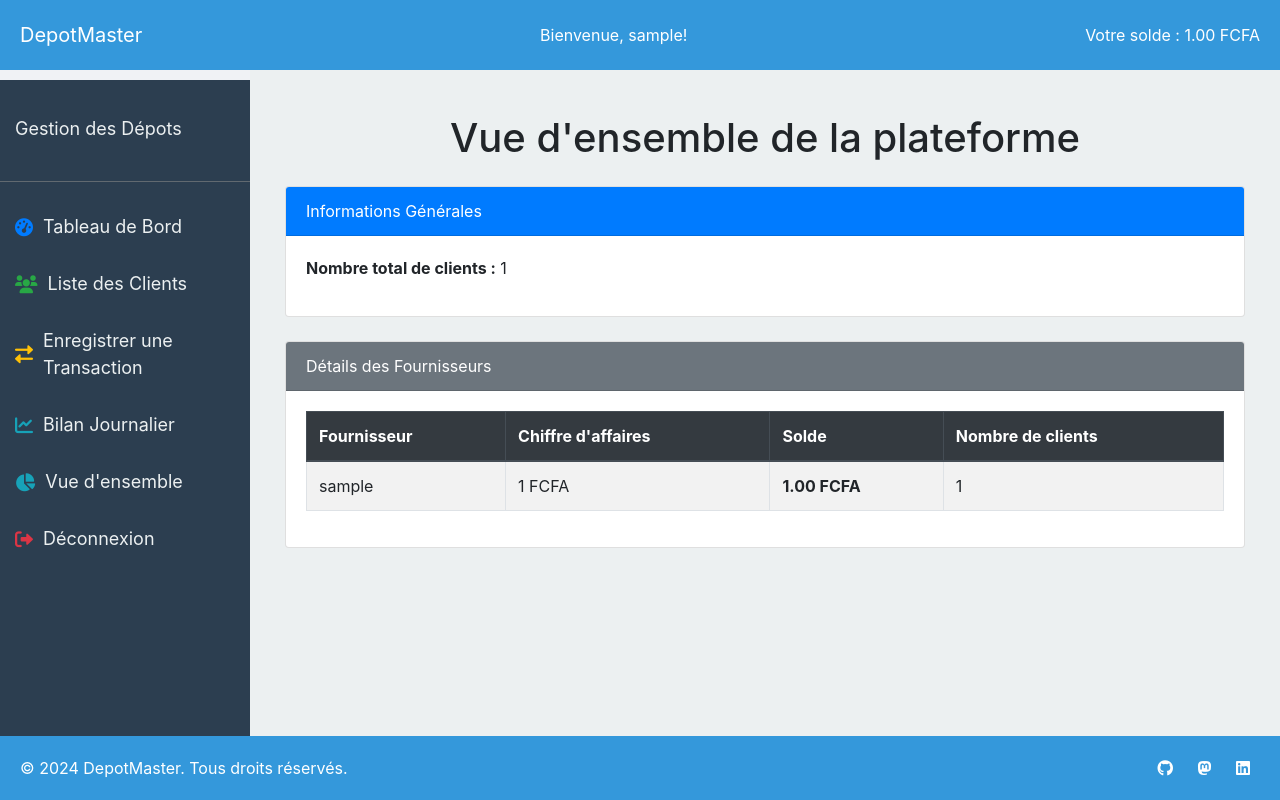
After one commit to HamaBarhamou/gestion_depots, a Django app: page /admin-dashboard/ in a window 1280 px wide. The commit adds this page. Run offline with Django 5.2, Linux system fonts and the light colour scheme; a user stored in the database is signed in; tables that the repository leaves empty hold one stand-in row (values such as "Sample post"); some libraries are stand-ins or nearby versions.

Commit message:
Ajout de la vue d'ensemble pour les super utilisateurs
- Création d'une nouvelle vue vue_ensemble pour afficher les informations pertinentes de la plateforme aux super utilisateurs
- Ajout d'une URL pour cette vue dans urls.py
- Création d'un template vue_ensemble.html pour afficher les informations
- Modification du template base.html pour inclure un lien vers cette vue pour les super utilisateurs
- Mise à jour du décorateur role_required pour inclure la vérification des super utilisateurs

```diff
--- a/comptes/decorators.py
+++ b/comptes/decorators.py
@@ -4,7 +4,7 @@ from django.shortcuts import redirect
 from functools import wraps
 
 
-def role_required(role):
+""" def role_required(role):
     def decorator(view_func):
         @wraps(view_func)
         def _wrapped_view(request, *args, **kwargs):
@@ -16,4 +16,27 @@ def role_required(role):
 
         return _wrapped_view
 
+    return decorator """
+
+
+def is_superuser(user):
+    return user.is_superuser
+
+
+def role_required(role):
+    def decorator(view_func):
+        @wraps(view_func)
+        def _wrapped_view(request, *args, **kwargs):
+            if not request.user.is_authenticated:
+                return redirect("login")
+            if role == "superuser" and not is_superuser(request.user):
+                raise PermissionDenied
+            if role != "superuser" and (
+                not hasattr(request.user, "role") or request.user.role != role
+            ):
+                raise PermissionDenied
+            return view_func(request, *args, **kwargs)
+
+        return _wrapped_view
+
     return decorator
--- a/comptes/views.py
+++ b/comptes/views.py
@@ -1,5 +1,5 @@
 from django.shortcuts import render, redirect, get_object_or_404
-from .models import Client
+from .models import Client, CustomUser
 from .forms import ClientForm
 from transactions.models import Transaction
 from django.contrib.auth.decorators import login_required
@@ -132,3 +132,35 @@ def ajouter_client(request):
     else:
         form = ClientForm()
     return render(request, "comptes/ajouter_client.html", {"form": form})
+
+
+@login_required
+@role_required("superuser")
+def vue_ensemble(request):
+    fournisseurs = CustomUser.objects.filter(role="fournisseur")
+    nombre_clients = Client.objects.count()
+
+    fournisseurs_info = []
+    for fournisseur in fournisseurs:
+        chiffre_affaires = (
+            Transaction.objects.filter(
+                client__fournisseur=fournisseur, type_transaction="DEPOT"
+            ).aggregate(Sum("montant"))["montant__sum"]
+            or 0
+        )
+        nombre_clients_fournisseur = Client.objects.filter(
+            fournisseur=fournisseur
+        ).count()
+        fournisseurs_info.append(
+            {
+                "fournisseur": fournisseur,
+                "chiffre_affaires": chiffre_affaires,
+                "nombre_clients": nombre_clients_fournisseur,
+            }
+        )
+
+    context = {
+        "fournisseurs_info": fournisseurs_info,
+        "nombre_clients": nombre_clients,
+    }
+    return render(request, "admin/vue_ensemble.html", context)
--- a/conf/urls.py
+++ b/conf/urls.py
@@ -53,4 +53,5 @@ urlpatterns = [
         name="logout",
     ),
     path("client-search/", comptes_views.client_search, name="client_search"),
+    path("admin-dashboard/", comptes_views.vue_ensemble, name="vue_ensemble"),
 ]
--- /dev/null
+++ b/templates/admin/vue_ensemble.html
@@ -0,0 +1,45 @@
+{% extends 'base.html' %}
+
+{% block title %}Vue d'ensemble de la plateforme{% endblock %}
+
+{% block content %}
+<div class="container mt-4">
+    <h1 class="mb-4 text-center">Vue d'ensemble de la plateforme</h1>
+    <div class="card mb-4">
+        <div class="card-header bg-primary text-white">
+            Informations Générales
+        </div>
+        <div class="card-body">
+            <p><strong>Nombre total de clients :</strong> {{ nombre_clients }}</p>
+        </div>
+    </div>
+
+    <div class="card">
+        <div class="card-header bg-secondary text-white">
+            Détails des Fournisseurs
+        </div>
+        <div class="card-body">
+            <table class="table table-bordered table-striped">
+                <thead class="thead-dark">
+                    <tr>
+                        <th>Fournisseur</th>
+                        <th>Chiffre d'affaires</th>
+                        <th>Solde</th>
+                        <th>Nombre de clients</th>
+                    </tr>
+                </thead>
+                <tbody>
+                    {% for info in fournisseurs_info %}
+                    <tr>
+                        <td>{{ info.fournisseur.username }}</td>
+                        <td>{{ info.chiffre_affaires }} FCFA</td>
+                        <th>{{ info.fournisseur.solde }} FCFA</th>
+                        <td>{{ info.nombre_clients }}</td>
+                    </tr>
+                    {% endfor %}
+                </tbody>
+            </table>
+        </div>
+    </div>
+</div>
+{% endblock %}
--- a/templates/base.html
+++ b/templates/base.html
@@ -109,6 +109,9 @@
                 <a href="{% url 'enregistrer_transaction' %}"><i class="fas fa-exchange-alt text-warning"></i> Enregistrer une Transaction</a>
                 <a href="{% url 'bilan_journalier' %}"><i class="fas fa-chart-line text-info"></i> Bilan Journalier</a>
             {% endif %}
+            {% if user.is_superuser %}
+                <a href="{% url 'vue_ensemble' %}"><i class="fas fa-chart-pie text-info"></i> Vue d'ensemble</a>
+            {% endif %}
             <a href="#" onclick="document.getElementById('logout-form').submit();">
                 <i class="fas fa-sign-out-alt text-danger"></i> Déconnexion
             </a>
```
Also changed, not shown: comptes/tests.py (+42 -0 lines).
